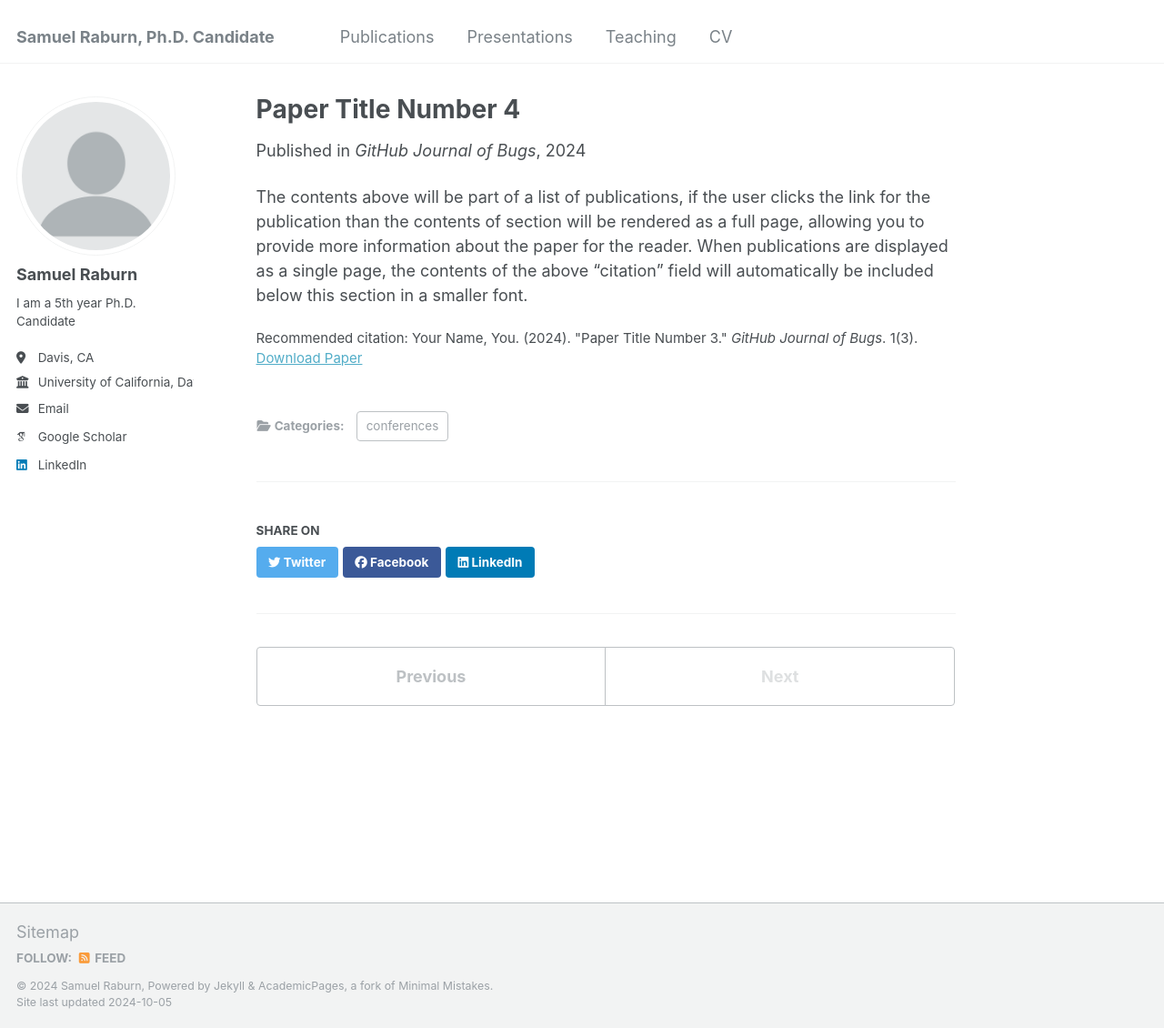
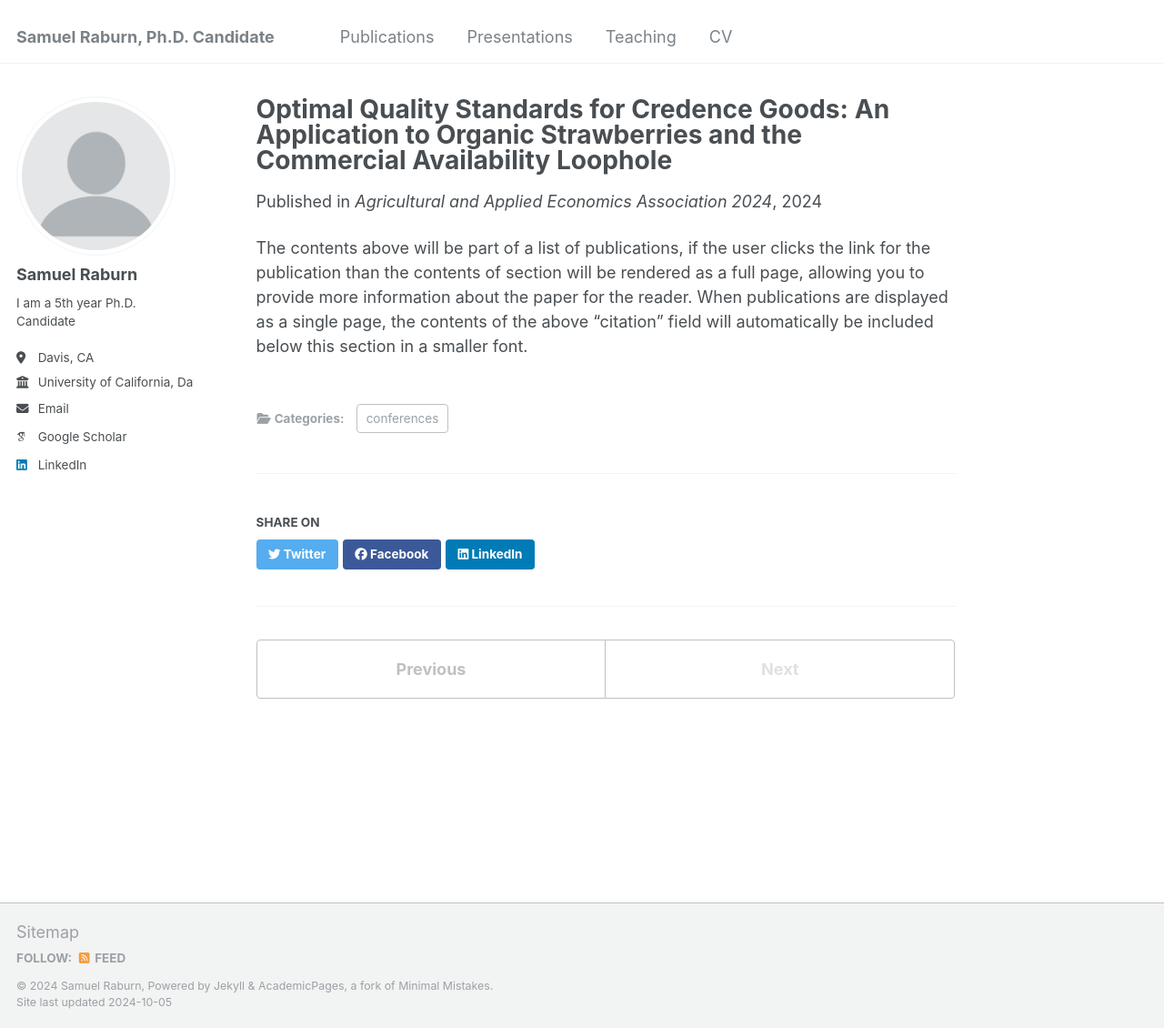
Before and after one commit to sraburn/sraburn.github.io, a Jekyll site: the page built from _publications/2024-02-17-paper-title-number-4.md, in a window 1280 px wide and 1130 px high. Shown: the whole window at 91% size. Built offline with Jekyll 4.4.1, drawn with Linux system fonts in a browser that asks for light colours; some web fonts are replaced.

Commit message:
Update 2024-02-17-paper-title-number-4.md

```diff
--- a/_publications/2024-02-17-paper-title-number-4.md
+++ b/_publications/2024-02-17-paper-title-number-4.md
@@ -1,13 +1,11 @@
 ---
-title: "Paper Title Number 4"
+title: "Optimal Quality Standards for Credence Goods: An Application to Organic Strawberries and the Commercial Availability Loophole"
 collection: publications
 category: conferences
 permalink: /publication/2024-02-17-paper-title-number-4
-excerpt: 'This paper is about fixing template issue #693.'
-date: 2024-02-17
-venue: 'GitHub Journal of Bugs'
-paperurl: 'http://academicpages.github.io/files/paper3.pdf'
-citation: 'Your Name, You. (2024). &quot;Paper Title Number 3.&quot; <i>GitHub Journal of Bugs</i>. 1(3).'
+excerpt:
+date: 2024-07-29
+venue: 'Agricultural and Applied Economics Association 2024'
 ---
 
 The contents above will be part of a list of publications, if the user clicks the link for the publication than the contents of section will be rendered as a full page, allowing you to provide more information about the paper for the reader. When publications are displayed as a single page, the contents of the above "citation" field will automatically be included below this section in a smaller font.
```
